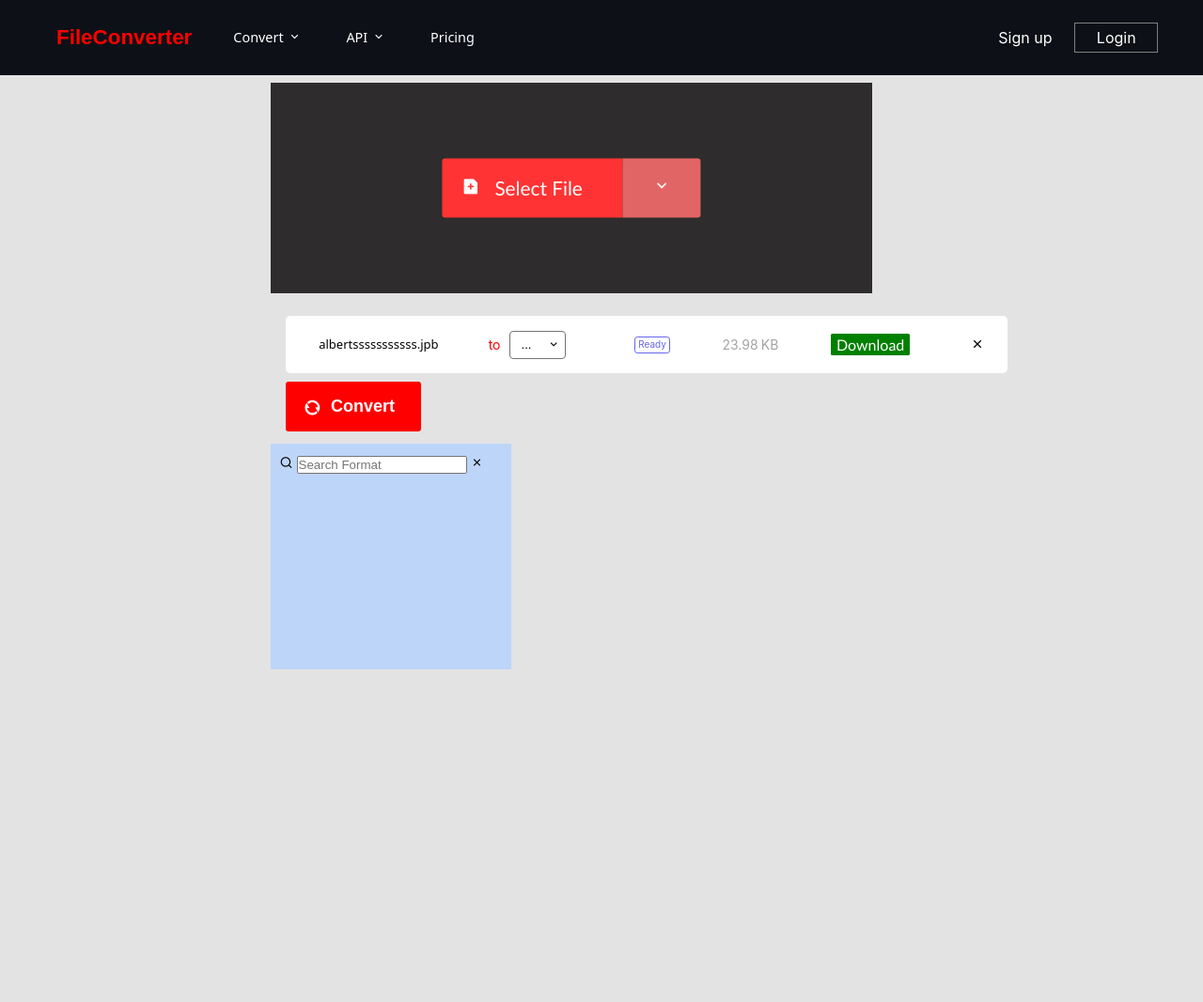
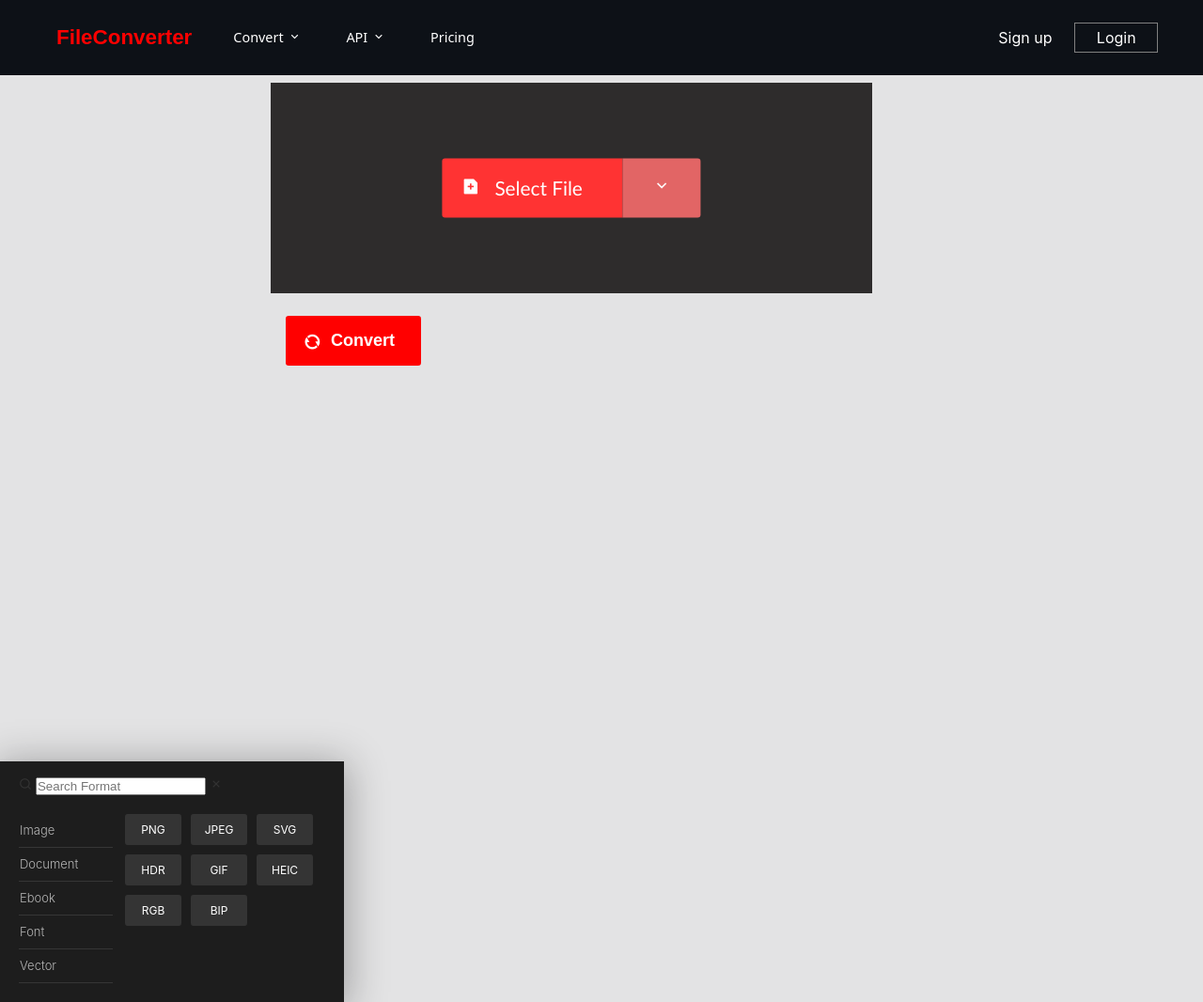
Before and after one commit to Alotab/frontend-projects, a plain HTML site: page FileConverter/index.html in a window 1280 px wide. Shown: the whole page at 94% size. Before the commit the page ends 800 px from the top, so only its background shows below. Drawn offline with nearby package versions, Linux system fonts and the light colour scheme.

Commit message:
update FileConvert

```diff
--- a/FileConverter/index.html
+++ b/FileConverter/index.html
@@ -64,46 +64,12 @@
         </div>
     </div>
 
+    <!-- uploaded files and convert button  -->
     <div class="result-container">
-
         <div class="addfiles-Todo">
             <ul id="files-list">
-              <li>
-                <p>albertsssssssssss.jpb</p>
-                <div class="select-conversion-container">
-                    <span>to</span>
-                    <div class="conversion">
-                        <button class="select-convertor">
-                            <div class="enclose">
-                                <div class="dot-read">...</div>
-                                <div class="confirmed-selection">
-                                    <span>PNG</span>
-                                </div>
-                                <i class="ri-arrow-down-s-line"></i>
-                            </div>
-                        </button>
-                    </div>
+                <!-- add uploaded files here  (Javascript) -->
 
-                    <!-- <div class="conversion-list-container">
-
-                    </div> -->
-                </div>
-
-                <div class="status">
-                    <span class="spining-ready">Ready</span>
-                    <span class="spining-finish">Finished</span>
-                    <i class="ri-refresh-line"></i>
-                </div>
-
-                <div class="file-size">23.98<span>KB</span></div>
-                <div class="download-link">
-                    <a href="">Download</a>
-                </div>
-                <div class="close-button">
-                    <i class="ri-close-line"></i>
-                </div>
-
-              </li>
 
             </ul>
             <div class="convert-button">
@@ -114,9 +80,8 @@
         </div>
     </div>
 
-
-    <div class="select-choice-container">
-        <div class="conversion-list-container">
+    <!-- conversition selections box -->
+    <div class="dropdown-menu select-choice-container select-format show ">
         <div class="format-search">
             <i class="ri-search-line search-format"></i>
             <input class="form-search" type="text" placeholder="Search Format">
@@ -124,9 +89,31 @@
         </div>
 
         <div class="wrapper">
+            <ul class="types">
+                <li class="current">Image</li>
+                <li class="current">Document</li>
+                <li class="current">Ebook</li>
+                <li class="current">Font</li>
+                <li class="current">Vector</li>
+            </ul>
+            <div class="formats">
+                <div class="format-inner">
+                    <ul>
+                        <li class="current format-btn btn-secondary"><span>PNG</span></li>
+                        <li class="format-btn btn-secondary"><span>JPEG</span></li>
+                        <li class="format-btn btn-secondary"><span>SVG</span></li>
+                        <li class="format-btn btn-secondary"><span>HDR</span></li>
+                        <li class="format-btn btn-secondary"><span>GIF</span></li>
+                        <li class="format-btn btn-secondary"><span>HEIC</span></li>
+                        <li class="format-btn btn-secondary"><span>RGB</span></li>
+                        <li class="format-btn btn-secondary"><span>BIP</span></li>
 
+
+                    </ul>
                 </div>
             </div>
+        </div>
+
 
     </div>
 
--- a/FileConverter/style.css
+++ b/FileConverter/style.css
@@ -446,31 +446,6 @@
 
 }
 
-/* Try to get it done */
-
-.select-choice-container{
-    position: absolute;
-    width: 13rem;
-    margin-top: 12rem;
-    /* background: #f06ea9; */
-
-    width: 50%;
-    /* height: 14rem; */
-    justify-content: center;
-    align-items: center;
-    position: relative;
-
-    /* position: absolute; */
-    margin: 0.5rem 18rem;
-    margin-bottom: 5rem;
-}
-.conversion-list-container{
-    margin-top: 2rem;
-    width:  40%;
-    background: #bdd5f8;
-    height: 15rem;
-    padding: 0.6rem;
-}
 
 .search-convertor{
     border-bottom: 1px solid black;
@@ -518,3 +493,206 @@
     padding: 2px 6px;
     /* display: none; */
 }
+
+
+
+
+/*========== conversition selections box  ========*/
+.dropdown-menu{
+    /* position: absolute;
+    width: 13rem;
+    margin-top: 12rem;
+    width: 50%;
+    justify-content: center;
+    align-items: center;
+    position: relative;
+    margin: 0.5rem 18rem;
+    margin-bottom: 5rem; */
+
+    position: absolute;
+    top: 100%;
+    left: 0;
+    z-index: 10000;
+    /* display: none; */
+    /* width: 100%; */
+    min-width: 366px;
+    color: #333;
+    width: auto;
+    float: left;
+    padding: 0;
+    margin: 10px 0 0;
+    font-size: .875rem;
+    text-align: left;
+    list-style: none;
+    background-color: #1d1d1d;
+    background-clip: padding-box;
+    border: 0 solid rgba(40, 40, 40, .15);
+    border-radius: 4px;
+
+}
+
+.dropdown-menu {
+    box-shadow: 0 5px 40px 4px rgba(0,0,0,.3);
+    -webkit-background-clip: padding-box;
+    -webkit-backface-visibility: hidden;
+}
+
+.select-format{
+    z-index: 1029;
+    padding: 20px;
+    /* width: 100%; */
+    white-space: normal;
+    border-radius: 0;
+    user-select: none;
+}
+
+.select-format .wrapper .types {
+    list-style: none;
+    font-size: 13px !important;
+    line-height: 21px !important;
+    font-weight: 300 !important;
+}
+
+.select-format .wrapper .types li {
+    color: #b6b6b6;
+    margin: 0;
+    position: relative;
+    padding: 7px 26px 7px 1px;
+    border-bottom:  1px solid hsla(0, 0%, 100%, .11);
+    white-space: nowrap;
+    cursor: pointer;
+}
+
+.dropdown-menu.show {
+    display: block;
+}
+
+.conversion-list-container{
+    margin-top: 2rem;
+    /* width:  40%; */
+    /* background: #bdd5f8; */
+    height: 15rem;
+    padding: 0.6rem;
+}
+
+.select-format .format-search{
+    position: relative;
+    margin: -6px 0 20px !important;
+}
+
+
+
+.select-format .wrapper {
+    display: flex;
+    align-content: flex-start;
+    max-height:  377px;
+}
+
+.wrapper  .types{
+    min-width: 100px;
+    list-style: none;
+    font-size: 13px !important;
+    line-height: 21px !important;
+    font-weight: 300 !important;
+}
+
+.select-format{
+    white-space: normal;
+}
+
+.select-format .wrapper .formats {
+    margin-left: 10px;
+    /* padding: 0 20px 0 0; */
+    /* margin: 0 -20px 0 0; */
+    /* overflow-y: auto; */
+}
+
+.select-format .wrapper > .formats {
+    flex: 1;
+    align-self: stretch;
+    min-width: 0;
+    height: 100%;
+    max-height: 377px;
+}
+
+.select-format .wrapper .formats .format-inner {
+    position: relative;
+    overflow: hidden;
+}
+
+.select-format .wrapper .formats ul {
+    padding: 0;
+    margin: 0 3px 0px !important;
+    list-style: none;
+    font-size: 0;
+
+    display: grid;
+    grid-template-columns: 1fr 1fr 1fr;
+    grid-gap: 0.1px;
+
+
+}
+
+.select-format .wrapper .formats ul li {
+    display: block;
+    /* vertical-align: top; */
+    /* padding: 0 5px; */
+    margin: 0 0 10px;
+    width: 60px;
+    /* width: 50%; */
+    font-size: 12px !important;
+    line-height: 21px !important;
+    font-weight: 400 !important;
+    text-transform: uppercase;
+
+    overflow: hidden;
+}
+
+.select-format .wrapper .formats ul li .format-btn{
+   display: block;
+   /* font-size: .9rem; */
+   overflow: hidden;
+   white-space: nowrap;
+}
+
+.format-btn {
+    /* background-color: transparent;
+    border: 1px solid transparent;
+    border-radius: .25rem; */
+    /* color: #202020; */
+    /* display: inline-block;
+    font-size: 1rem;
+    font-weight: 400;
+    line-height: 1.45;
+    padding: .55rem .9rem;
+    text-align: center; */
+    /* transition: background-color .15s ease-in-out,border-color .15s ease-in-out,box-shadow .15s ease-in-out; */
+    /* -webkit-user-select: none; */
+    /* -moz-user-select: none; */
+    /* user-select: none; */
+    vertical-align: middle;
+}
+
+.select-format .wrapper .formats ul li span {
+    display: block;
+    padding: 6px 8px;
+    border-radius: 3px;
+    text-align: center;
+    cursor: pointer;
+    color: #fff;
+    background-color: #343434;
+    white-space: nowrap;
+    overflow: hidden;
+}
+
+.select-format .wrapper .formats ul li span:hover {
+    /* background-color: #3bb5e9; */
+    background-color: rgb(243, 101, 124);
+}
+
+
+.btn-secondary {
+    /* background-color: #303030; */
+    border-color: #303030;
+    color: #fff;
+}
```
Also changed, not shown: FileConverter/trash.html (+38 -0 lines). Lines whose indentation alone changed are shown as unchanged.
